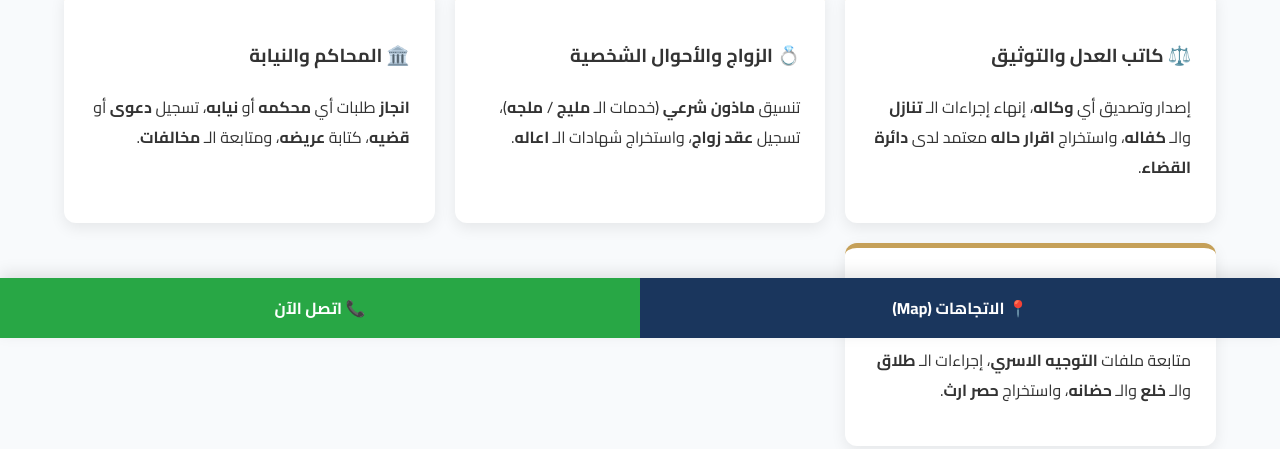
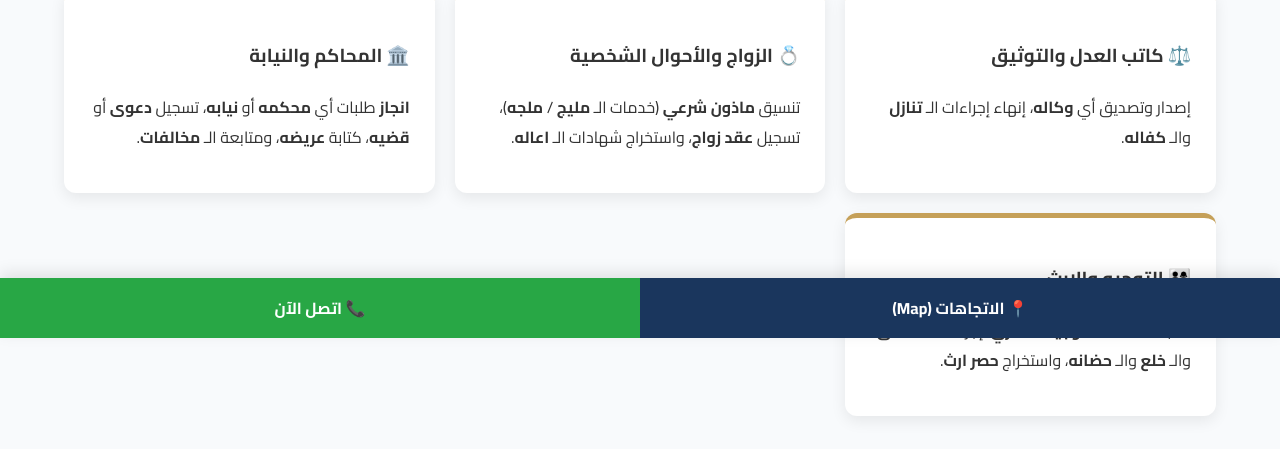
Before and after one commit to falakmaps-star/injaz, a plain HTML site: page index.html in a window 1280 px wide. Shown: the part 462-911 px from the top of the page. Drawn offline with Linux system fonts and the light colour scheme.

Commit message:
إزالة عبارة اقرار حاله من كرت كاتب العدل

```diff
--- a/index.html
+++ b/index.html
@@ -134,7 +134,7 @@
     <div class="services-grid">
         <div class="service-card">
             <h3>⚖️ كاتب العدل والتوثيق</h3>
-            <p>إصدار وتصديق أي <strong>وكاله</strong>، إنهاء إجراءات الـ <strong>تنازل</strong> والـ <strong>كفاله</strong>، واستخراج <strong>اقرار حاله</strong> معتمد لدى <strong>دائرة القضاء</strong>.</p>
+            <p>إصدار وتصديق أي <strong>وكاله</strong>، إنهاء إجراءات الـ <strong>تنازل</strong> والـ <strong>كفاله</strong>.</p>
         </div>
         <div class="service-card">
             <h3>💍 الزواج والأحوال الشخصية</h3>
```
